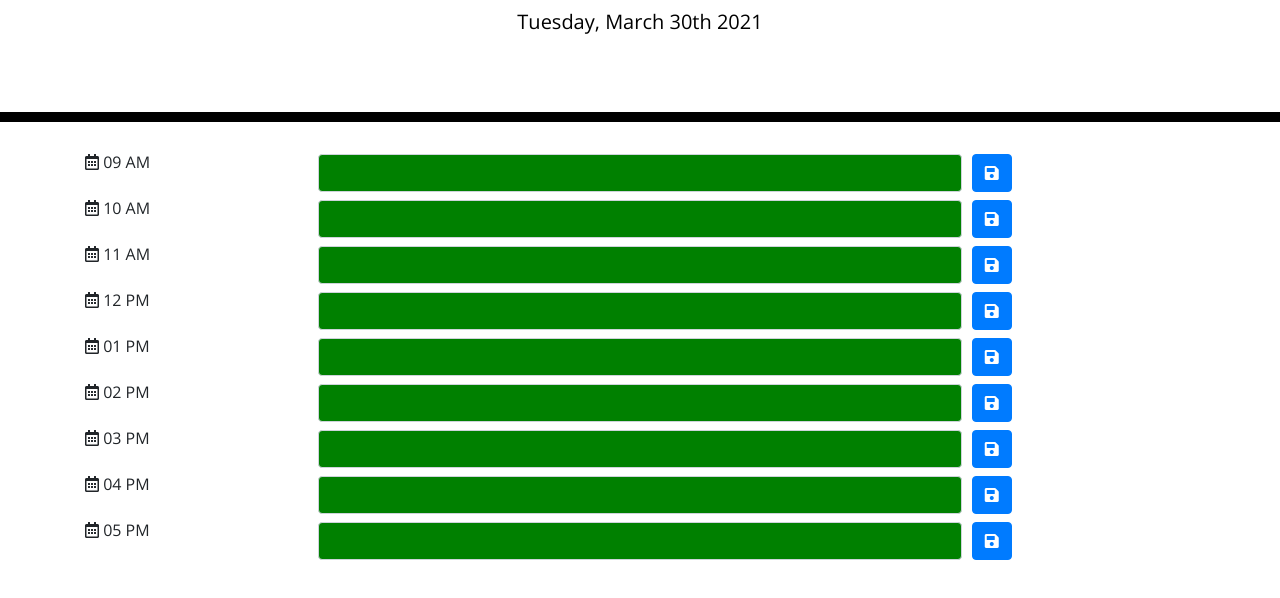
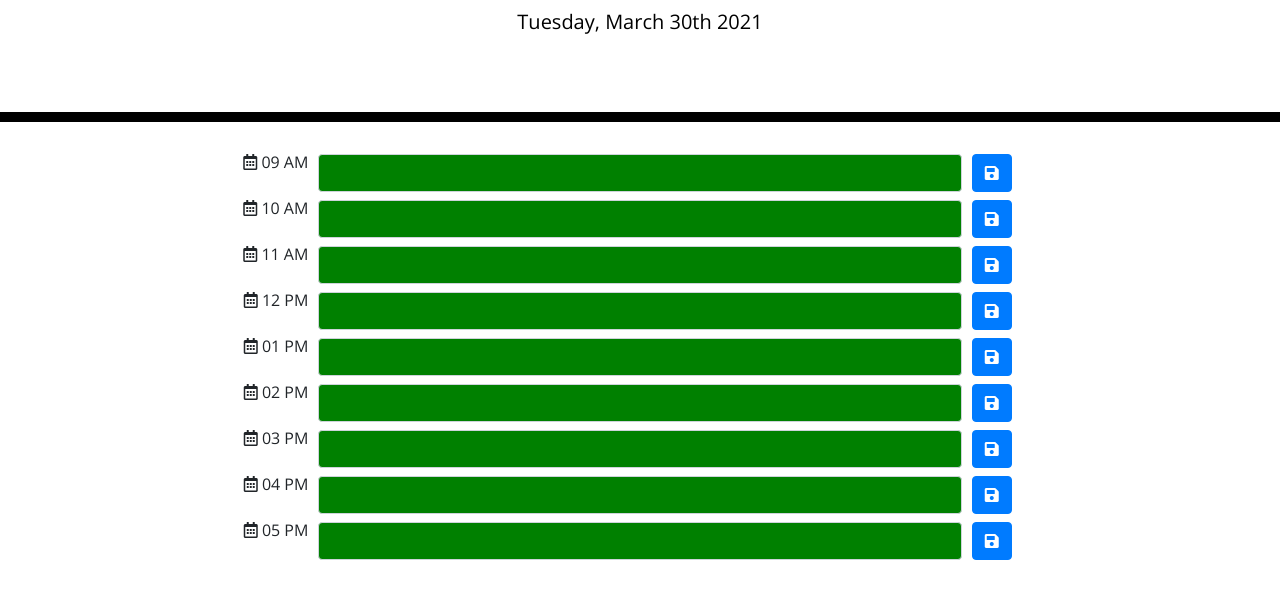
Before and after one commit to sona29/dayschedular, a plain HTML site: page index.html in a window 1280 px wide. Shown: the part 182-780 px from the top of the page. Drawn offline with nearby package versions, Linux system fonts and the light colour scheme.

Commit message:
fixing text align of label

```diff
--- a/style.css
+++ b/style.css
@@ -82,3 +82,7 @@ input[type="text"] {
   padding: 2px 8px;
   background-position: center center;
 } */
+
+.label-content {
+  text-align: right;
+}
```
